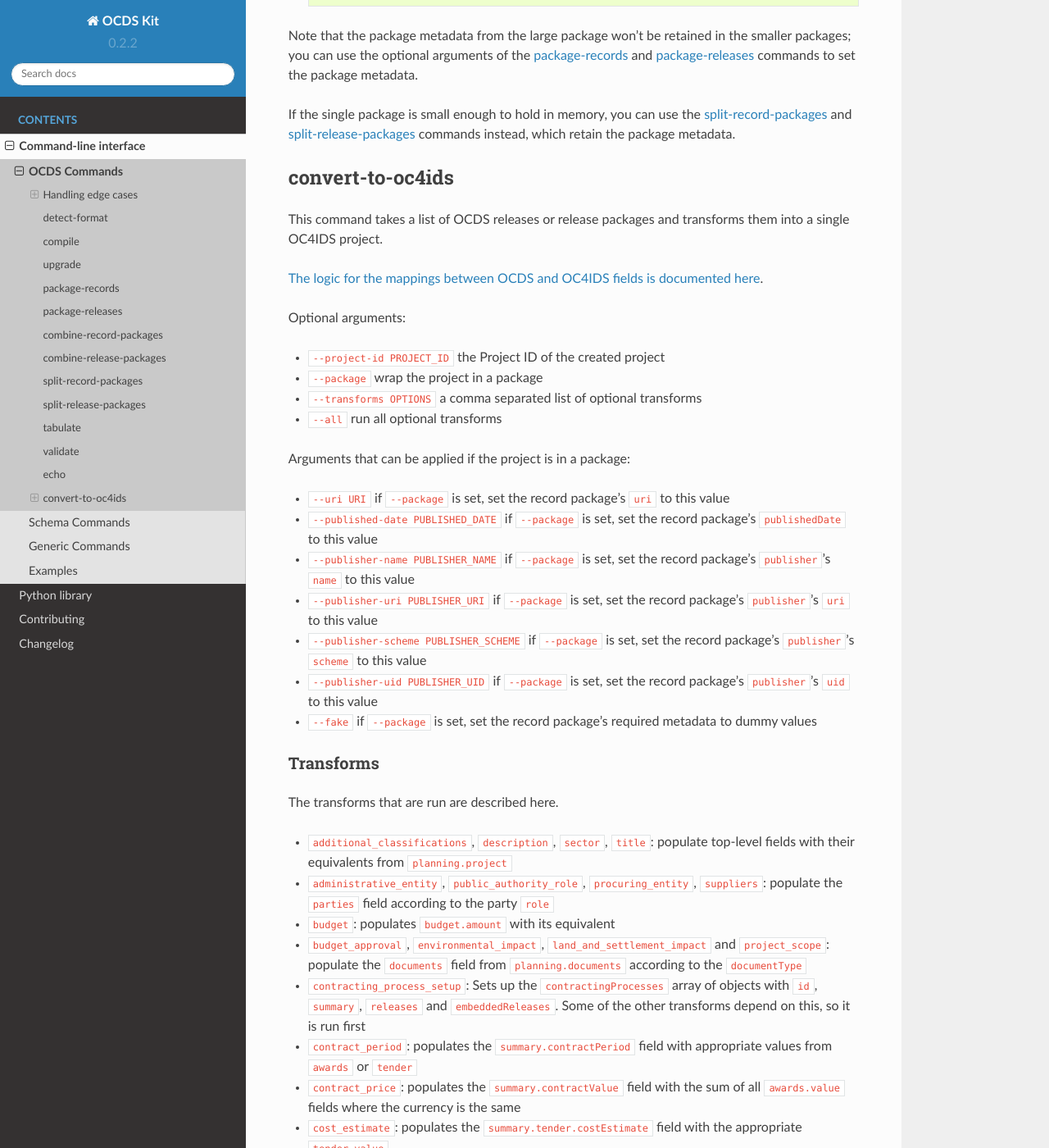
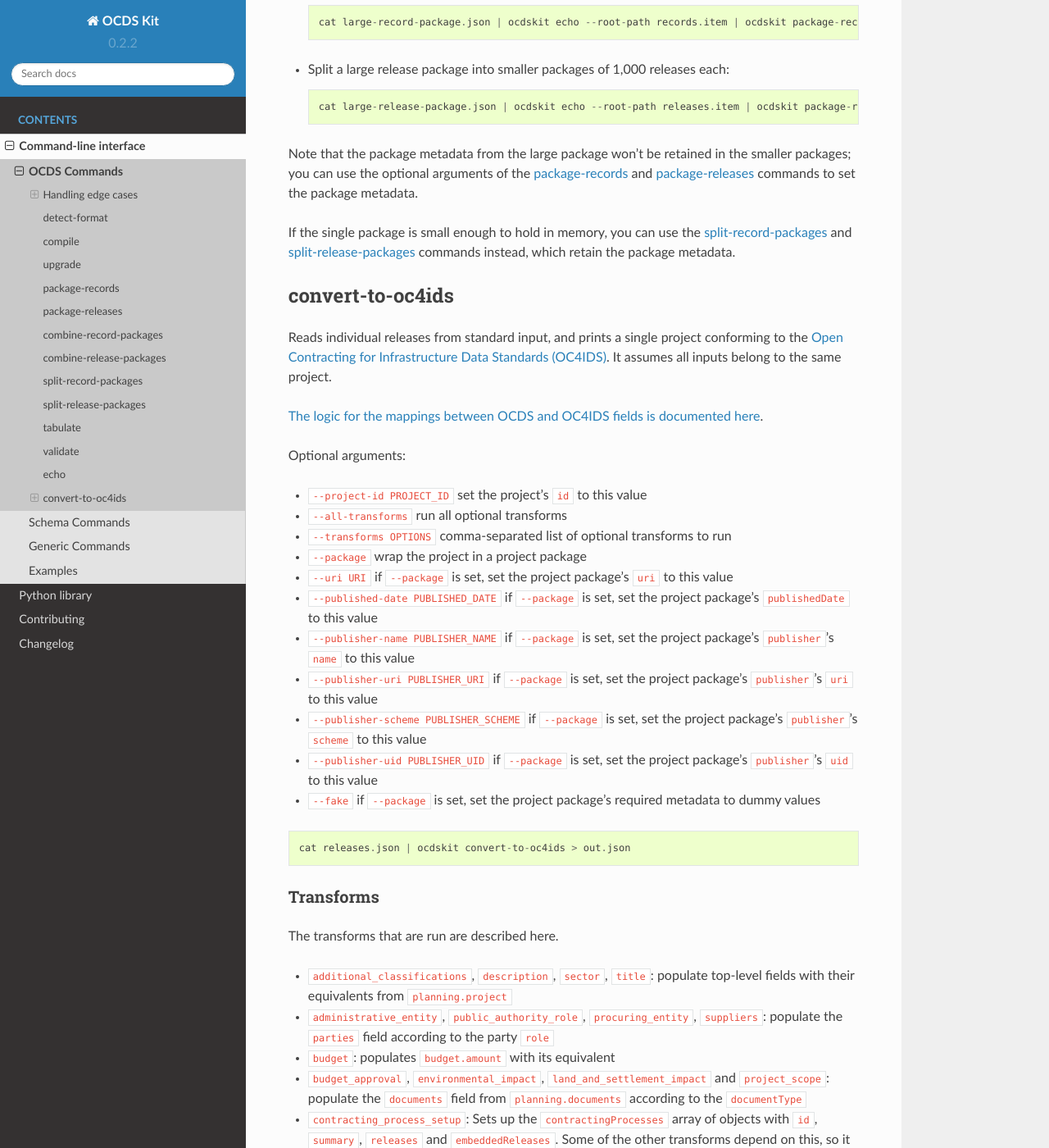
Before and after one commit to open-contracting/ocdskit, a Sphinx documentation site: the page built from docs/cli/ocds.rst, in a window 1280 px wide and 1400 px high, scrolled down 8249 px. Shown: the whole window at 82% size. Built offline with Sphinx 7.4.7 and the Read the Docs theme 2.0.0, drawn with Linux system fonts in a browser that asks for light colours; pages that are not in the unit, such as notebooks, are missing from menus; some of the changed text lies outside the part shown.

Commit message:
Fix up convert-to-oc4ids docs
- Add example for convert-to-oc4ids command
- Align documentation with argparse help text
- Rename --all to --all-transforms
- Fix RST backticks

```diff
--- a/docs/cli/ocds.rst
+++ b/docs/cli/ocds.rst
@@ -339,26 +345,27 @@ If the single package is small enough to hold in memory, you can use the :ref:`s
 convert-to-oc4ids
 -----------------
 
-This command takes a list of OCDS releases or release packages and transforms them into a single OC4IDS project.
+Reads individual releases from standard input, and prints a single project conforming to the `Open Contracting for Infrastructure Data Standards (OC4IDS) <https://standard.open-contracting.org/infrastructure/>`__. It assumes all inputs belong to the same project.
 
 `The logic for the mappings between OCDS and OC4IDS fields is documented here <https://standard.open-contracting.org/infrastructure/latest/en/cost/#mapping-to-ids-and-from-ocds>`__.
 
 Optional arguments:
 
-* ``--project-id PROJECT_ID`` the Project ID of the created project
-* ``--package`` wrap the project in a package
-* ``--transforms OPTIONS`` a comma separated list of optional transforms
-* ``--all`` run all optional transforms
+* ``--project-id PROJECT_ID`` set the project's ``id`` to this value
+* ``--all-transforms`` run all optional transforms
+* ``--transforms OPTIONS`` comma-separated list of optional transforms to run
+* ``--package`` wrap the project in a project package
+* ``--uri URI`` if ``--package`` is set, set the project package's ``uri`` to this value
+* ``--published-date PUBLISHED_DATE`` if ``--package`` is set, set the project package's ``publishedDate`` to this value
+* ``--publisher-name PUBLISHER_NAME`` if ``--package`` is set, set the project package's ``publisher``'s ``name`` to this value
+* ``--publisher-uri PUBLISHER_URI`` if ``--package`` is set, set the project package's ``publisher``'s ``uri`` to this value
+* ``--publisher-scheme PUBLISHER_SCHEME`` if ``--package`` is set, set the project package's ``publisher``'s ``scheme`` to this value
+* ``--publisher-uid PUBLISHER_UID`` if ``--package`` is set, set the project package's ``publisher``'s ``uid`` to this value
+* ``--fake`` if ``--package`` is set, set the project package's required metadata to dummy values
 
-Arguments that can be applied if the project is in a package:
+::
 
-* ``--uri URI`` if ``--package`` is set, set the record package's ``uri`` to this value
-* ``--published-date PUBLISHED_DATE`` if ``--package`` is set, set the record package's ``publishedDate`` to this value
-* ``--publisher-name PUBLISHER_NAME`` if ``--package`` is set, set the record package's ``publisher``'s ``name`` to this value
-* ``--publisher-uri PUBLISHER_URI`` if ``--package`` is set, set the record package's ``publisher``'s ``uri`` to this value
-* ``--publisher-scheme PUBLISHER_SCHEME`` if ``--package`` is set, set the record package's ``publisher``'s ``scheme`` to this value
-* ``--publisher-uid PUBLISHER_UID`` if ``--package`` is set, set the record package's ``publisher``'s ``uid`` to this value
-* ``--fake`` if ``--package`` is set, set the record package's required metadata to dummy values
+    cat releases.json | ocdskit convert-to-oc4ids > out.json
 
 Transforms
 ~~~~~~~~~~
@@ -425,7 +432,7 @@ The logic that the transforms do to work out matching parties:
 * If all ``parties/id`` are unique across contracting processes then do nothing and add all parties to the project.
 * If there are conflicting parties/id then look at the ``identifier`` field and if there are ``scheme`` and ``id`` make an id of ``somescheme-someid`` and use that in order to match parties across processes.  If there are different roles then add them to the same party.  Use the other fields from the first party found with this id.
 * If there is no ``identifier`` then make up a new auto increment number and use that as the ``id``. **This means the original IDs get replaced and are lost in the mapping**
-* If there is no ``identifier`` and all fields apart from ``roles`` and ``id`` are the same across parties then treat that as a single party and add the roles together and use a single generated `id`.
+* If there is no ``identifier`` and all fields apart from ``roles`` and ``id`` are the same across parties then treat that as a single party and add the roles together and use a single generated ``id``.
 
 Document ID across multiple contracting processes
 ^^^^^^^^^^^^^^^^^^^^^^^^^^^^^^^^^^^^^^^^^^^^^^^^^
```
Also changed, not shown: other parts of docs/cli/ocds.rst (+9 -3 lines), 1 other file.
